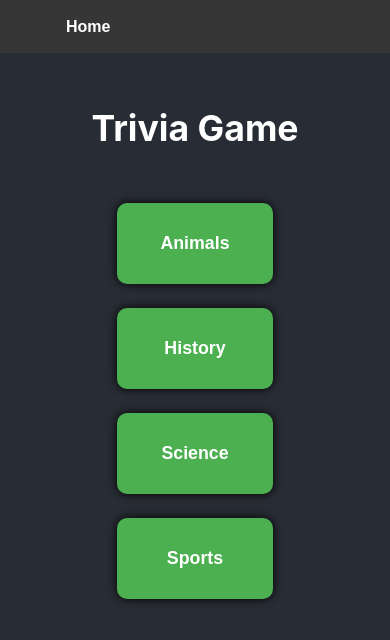
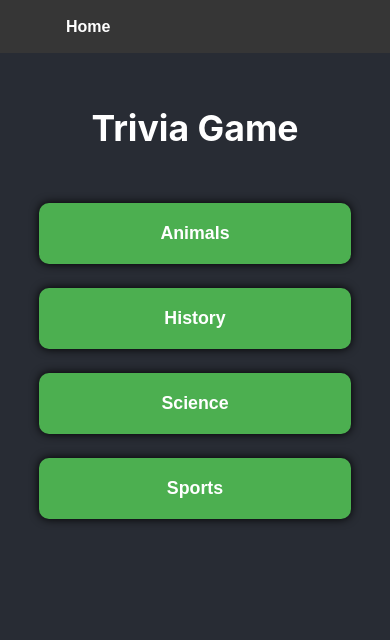
Before and after one commit to Lyreca/trivia-game, a React (Create React App) app: page / in a window 390 px wide. Shown: the top 640 px of the page. Built offline with nearby package versions, Linux system fonts and the light colour scheme.

Commit message:
mobile button resize

```diff
--- a/src/styles/App.css
+++ b/src/styles/App.css
@@ -92,6 +92,13 @@
   margin-bottom: 20px;
 }
 
+@media (max-width: 768px) {
+  .quiz-answer-button, .App-selection button {
+    width: 80vw;
+    padding: 20px 30px;
+  }
+}
+
 .home-button {
   font-size: 1em;
   color: white;
```
